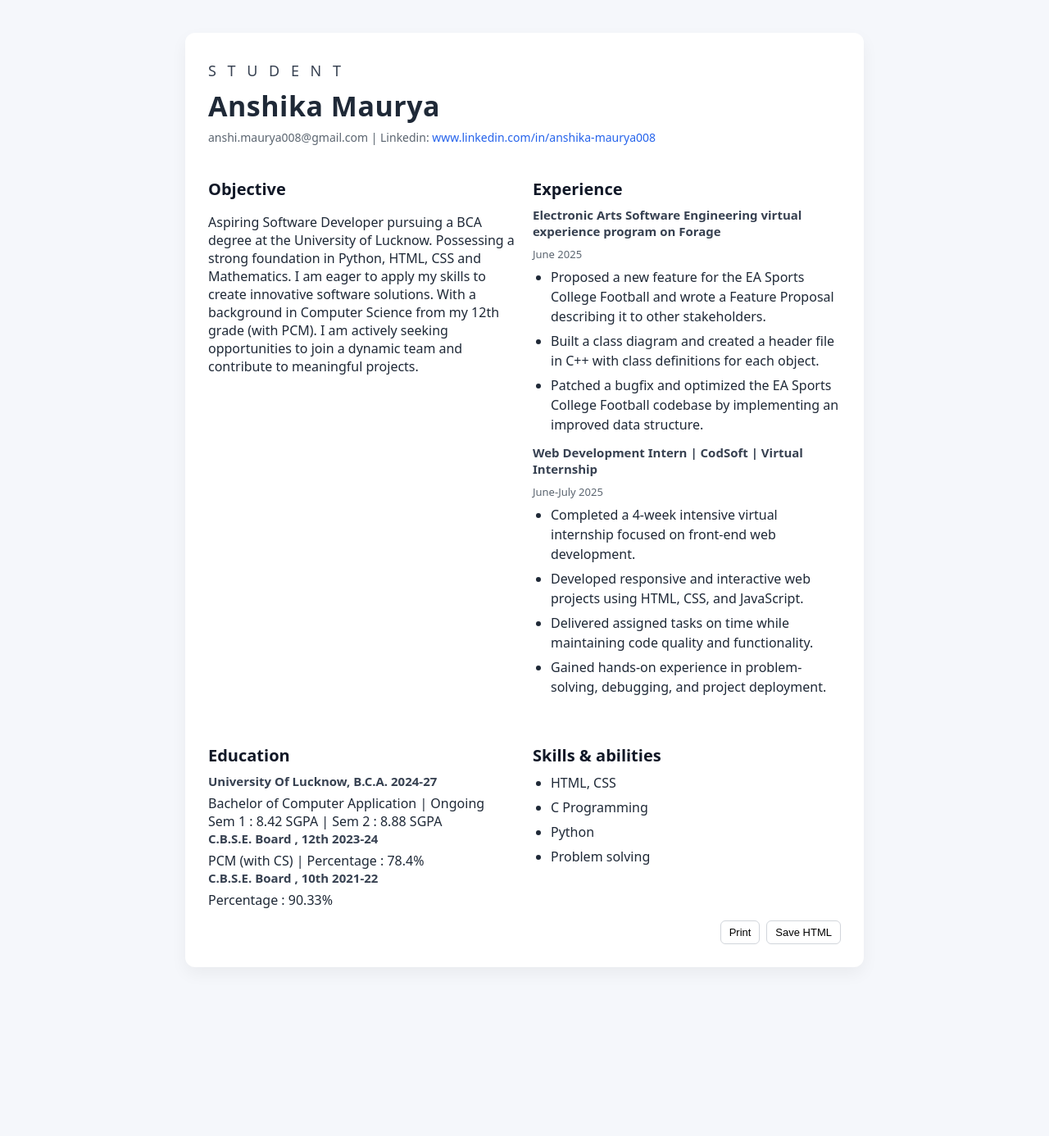
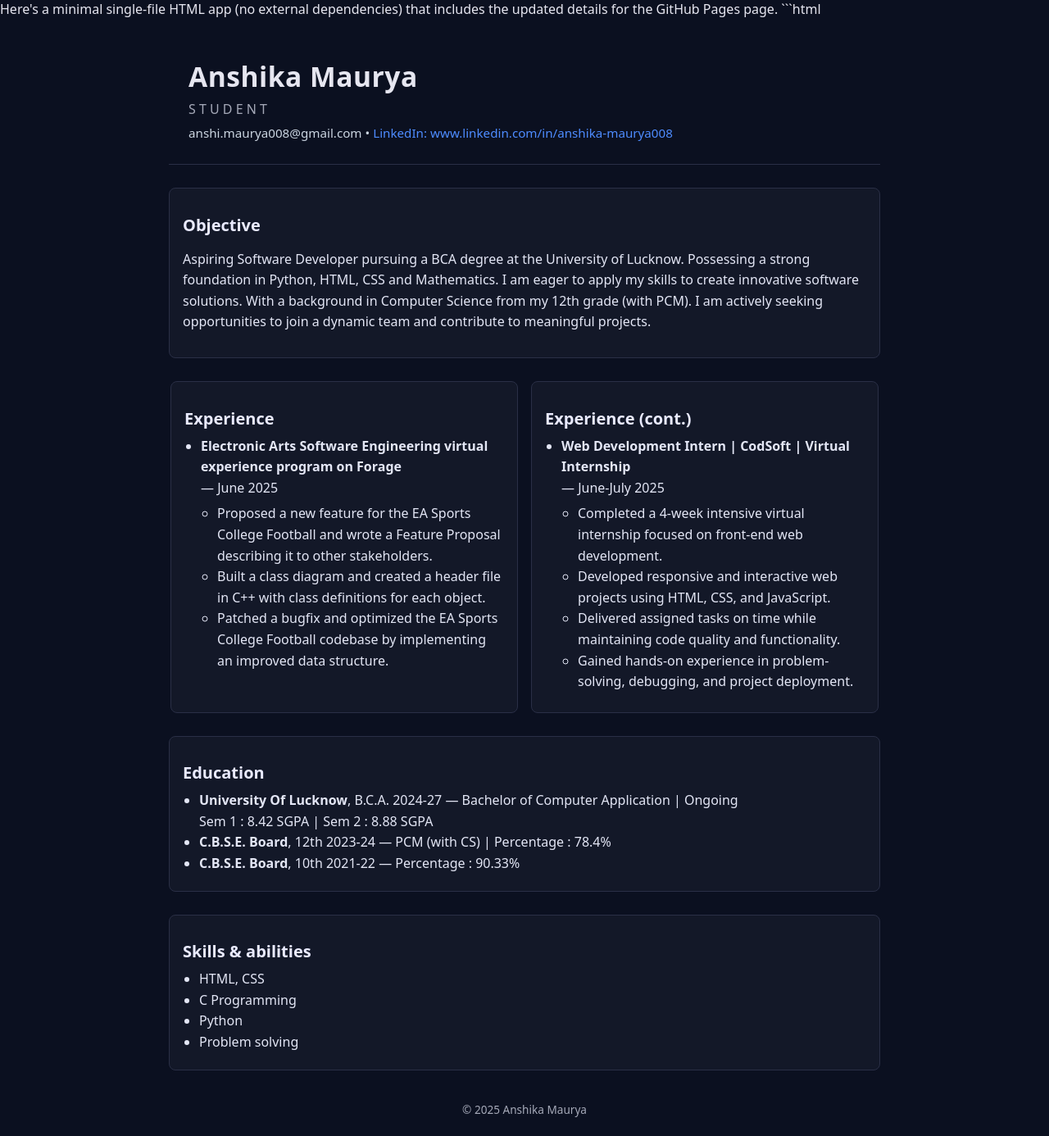
Before and after one commit to Anjali2325/personal-portfolio, a plain HTML site: page index.html in a window 1280 px wide. Shown: the top 1386 px of the page at 82% size. Before the commit the page ends 1220 px from the top, so only its background shows below. Drawn offline with Linux system fonts and the light colour scheme.

Commit message:
Update app for round 2

````diff
--- a/index.html
+++ b/index.html
@@ -1,134 +1,116 @@
-<!DOCTYPE html>
+Here's a minimal single-file HTML app (no external dependencies) that includes the updated details for the GitHub Pages page.
+
+```html
+<!doctype html>
 <html lang="en">
 <head>
-  <meta charset="UTF-8" />
+  <meta charset="utf-8" />
   <meta name="viewport" content="width=device-width, initial-scale=1" />
   <title>Anshika Maurya - Profile</title>
   <style>
     :root {
-      --bg: #f5f7fb;
-      --card: #ffffff;
-      --text: #1f2937;
-      --muted: #5b6570;
-      --accent: #2563eb;
+      --bg: #0b1020;
+      --card: #141a2a;
+      --text: #e6e6f0;
+      --muted: #a5a9b8;
+      --accent: #4e8cff;
+      --border: #2a2f46;
     }
-
     * { box-sizing: border-box; }
-    html, body { margin: 0; padding: 0; background: var(--bg); color: var(--text); font-family: system-ui, -apple-system, "Segoe UI", Roboto, Arial, sans-serif; }
-    .wrapper { max-width: 860px; margin: 40px auto; padding: 0 16px; }
-
-    .card {
-      background: var(--card);
-      border-radius: 12px;
-      padding: 28px;
-      box-shadow: 0 8px 20px rgba(0,0,0,.05);
-    }
-
-    header { text-align: left; margin-bottom: 20px; }
-    .name { font-size: 34px; font-weight: 700; margin: 0; letter-spacing: .5px; }
-    .tag { font-size: 18px; color: #374151; margin: 6px 0 8px; letter-spacing: 0.25em; }
-    .contact { font-size: 14px; color: var(--muted); margin-top: 6px; }
-    .contact a { color: var(--accent); text-decoration: none; }
-    .contact a:hover { text-decoration: underline; }
-
-    main { display: grid; grid-template-columns: 1fr; gap: 16px; }
-
-    section { padding: 8px 0; }
-    h3 { font-size: 20px; margin: 14px 0 8px; color: #111827; }
-    h4 { font-size: 15px; margin: 0 0 6px; color: #374151; }
-    time { font-size: 13px; color: var(--muted); }
-
-    ul { padding-left: 22px; margin: 6px 0 12px; }
-    li { margin: 6px 0; line-height: 1.5; }
-
-    /* Simple responsive tweak */
-    @media (min-width: 720px) {
-      .layout { display: grid; grid-template-columns: 1fr 1fr; gap: 20px; }
-      section { padding: 6px 0; }
-    }
-
-    /* Optional dark mode toggle (minimal, not required) */
-    .btns { display: flex; gap: 8px; justify-content: flex-end; margin-top: 8px; }
-    .btn {
-      border: 1px solid #d1d5db;
-      background: #fff;
-      padding: 6px 10px;
-      border-radius: 6px;
-      cursor: pointer;
-      font-size: 13px;
+    html, body { margin: 0; padding: 0; background: var(--bg); color: var(--text); font-family: system-ui, -apple-system, Segoe UI, Roboto, Arial; }
+    a { color: var(--accent); text-decoration: none; }
+    .container { max-width: 900px; margin: 0 auto; padding: 20px 16px 40px; }
+    header { padding: 28px 20px; border-bottom: 1px solid var(--border); text-align: left; }
+    .name { font-size: 2.1rem; font-weight: 700; margin: 0; letter-spacing: .5px; }
+    .subtitle { color: var(--muted); margin: 6px 0 0; font-weight: 500; }
+    .contact { margin: 8px 0 0; font-size: 0.95rem; color: #cbd5e1; }
+    section { margin: 28px 0; padding: 0 2px; }
+    h2 { font-size: 1.25rem; margin-bottom: 8px; color: #e9eaff; }
+    p, li { line-height: 1.6; color: #e3e6f5; }
+    ul { padding-left: 20px; margin: 6px 0; }
+    .grid { display: grid; grid-template-columns: 1fr; gap: 12px; }
+    .card { background: rgba(20, 26, 42, 0.85); border: 1px solid var(--border); padding: 14px 16px; border-radius: 8px; }
+    .item { margin-bottom: 10px; }
+    .item > strong { display: block; }
+    .inline { display: inline; }
+    footer { text-align: center; color: var(--muted); font-size: 0.85rem; padding: 10px 0 20px; }
+    @media (min-width: 700px) {
+      .grid { grid-template-columns: 1fr 1fr; gap: 16px; }
+      header { padding: 28px 24px; }
     }
   </style>
 </head>
 <body>
-  <div class="wrapper">
-    <div class="card" aria-label="Profile Card">
+  <div class="container">
     <header>
-        <p class="tag" aria-label="Student tag">S T U D E N T</p>
       <h1 class="name">Anshika Maurya</h1>
-        <div class="contact" aria-label="Contact details">
-          <span>anshi.maurya008@gmail.com</span> |
-          <span>Linkedin:
-            <a href="https://www.linkedin.com/in/anshika-maurya008" target="_blank" rel="noopener">www.linkedin.com/in/anshika-maurya008</a>
-          </span>
+      <div class="subtitle">S T U D E N T</div>
+      <div class="contact">
+        <span id="email">anshi.maurya008@gmail.com</span> •
+        <a href="https://www.linkedin.com/in/anshika-maurya008" target="_blank" rel="noopener">LinkedIn: www.linkedin.com/in/anshika-maurya008</a>
       </div>
     </header>
 
-      <main class="layout" id="profile-content">
-        <section id="objective" aria-label="Objective">
-          <h3>Objective</h3>
+    <section id="objective" class="section card">
+      <h2>Objective</h2>
       <p>
         Aspiring Software Developer pursuing a BCA degree at the University of Lucknow.
-            Possessing a strong foundation in Python, HTML, CSS and Mathematics. I am eager to apply my skills to create innovative software solutions.
-            With a background in Computer Science from my 12th grade (with PCM). I am actively seeking opportunities to join a dynamic team and contribute to meaningful projects.
+        Possessing a strong foundation in Python, HTML, CSS and Mathematics. I am eager to apply my skills to create
+        innovative software solutions.
+        With a background in Computer Science from my 12th grade (with PCM). I am actively seeking opportunities to join a
+        dynamic team and contribute to meaningful projects.
       </p>
     </section>
 
-        <section id="experience" aria-label="Experience">
-          <h3>Experience</h3>
-
-          <div class="exp-item">
-            <h4>Electronic Arts Software Engineering virtual experience program on Forage</h4>
-            <time>June 2025</time>
+    <section id="experience" class="section grid">
+      <div class="card">
+        <h2>Experience</h2>
+        <ul>
+          <li class="item">
+            <strong>Electronic Arts Software Engineering virtual experience program on Forage</strong> — June 2025
             <ul>
               <li>Proposed a new feature for the EA Sports College Football and wrote a Feature Proposal describing it to other stakeholders.</li>
               <li>Built a class diagram and created a header file in C++ with class definitions for each object.</li>
               <li>Patched a bugfix and optimized the EA Sports College Football codebase by implementing an improved data structure.</li>
             </ul>
+          </li>
+        </ul>
       </div>
 
-          <div class="exp-item">
-            <h4>Web Development Intern | CodSoft | Virtual Internship</h4>
-            <time>June-July 2025</time>
+      <div class="card">
+        <h2>Experience (cont.)</h2>
+        <ul>
+          <li class="item">
+            <strong>Web Development Intern | CodSoft | Virtual Internship</strong> — June-July 2025
             <ul>
               <li>Completed a 4-week intensive virtual internship focused on front-end web development.</li>
               <li>Developed responsive and interactive web projects using HTML, CSS, and JavaScript.</li>
               <li>Delivered assigned tasks on time while maintaining code quality and functionality.</li>
               <li>Gained hands-on experience in problem-solving, debugging, and project deployment.</li>
             </ul>
+          </li>
+        </ul>
       </div>
     </section>
 
-        <section id="education" aria-label="Education">
-          <h3>Education</h3>
-          <div class="edu-item">
-            <h4>University Of Lucknow, B.C.A. 2024-27</h4>
-            <div>Bachelor of Computer Application | Ongoing</div>
-            <div>Sem 1 : 8.42 SGPA | Sem 2 : 8.88 SGPA</div>
-          </div>
-
-          <div class="edu-item">
-            <h4>C.B.S.E. Board , 12th 2023-24</h4>
-            <div>PCM (with CS) | Percentage : 78.4%</div>
-          </div>
-
-          <div class="edu-item">
-            <h4>C.B.S.E. Board , 10th 2021-22</h4>
-            <div>Percentage : 90.33%</div>
-          </div>
+    <section id="education" class="section card">
+      <h2>Education</h2>
+      <ul>
+        <li>
+          <strong>University Of Lucknow</strong>, B.C.A. 2024-27 — Bachelor of Computer Application | Ongoing
+          <br/> Sem 1 : 8.42 SGPA | Sem 2 : 8.88 SGPA
+        </li>
+        <li>
+          <strong>C.B.S.E. Board</strong>, 12th 2023-24 — PCM (with CS) | Percentage : 78.4%
+        </li>
+        <li>
+          <strong>C.B.S.E. Board</strong>, 10th 2021-22 — Percentage : 90.33%
+        </li>
+      </ul>
     </section>
 
-        <section id="skills" aria-label="Skills">
-          <h3>Skills & abilities</h3>
+    <section id="skills" class="section card">
+      <h2>Skills & abilities</h2>
       <ul>
         <li>HTML, CSS</li>
         <li>C Programming</li>
@@ -136,33 +118,36 @@
         <li>Problem solving</li>
       </ul>
     </section>
-      </main>
 
-      <div class="btns" aria-label="Actions">
-        <button class="btn" id="printBtn" title="Print Page">Print</button>
-        <button class="btn" id="downloadBtn" title="Download as HTML">Save HTML</button>
-      </div>
-    </div>
+    <footer>
+      © 2025 Anshika Maurya
+    </footer>
   </div>
 
+  <!-- Optional small JS: enable clicking email to copy -->
   <script>
-    // Minimal interactivity: print and download current HTML
-    document.getElementById('printBtn').addEventListener('click', function () {
-      window.print();
+    // Copy email to clipboard on click for convenience (optional)
+    (function() {
+      var emailEl = document.getElementById('email');
+      if (!emailEl) return;
+      emailEl.style.cursor = 'copy';
+      emailEl.title = 'Click to copy email';
+      emailEl.addEventListener('click', function() {
+        var text = emailEl.textContent.trim();
+        if (navigator && navigator.clipboard && navigator.clipboard.writeText) {
+          navigator.clipboard.writeText(text);
+        } else {
+          // Fallback for older browsers
+          var ta = document.createElement('textarea');
+          ta.value = text;
+          document.body.appendChild(ta);
+          ta.select();
+          document.execCommand('copy');
+          document.body.removeChild(ta);
+        }
       });
-    document.getElementById('downloadBtn').addEventListener('click', function () {
-      // Create a simple HTML blob containing the content of the card
-      const content = document.querySelector('.card').outerHTML;
-      const blob = new Blob(['<!doctype html><html><head><meta charset="utf-8"/><title>Anshika Maurya - Profile</title></head><body>' + content + '</body></html>'], { type: 'text/html' });
-      const url = URL.createObjectURL(blob);
-      const a = document.createElement('a');
-      a.href = url;
-      a.download = 'anshika_maurya_profile.html';
-      document.body.appendChild(a);
-      a.click();
-      document.body.removeChild(a);
-      URL.revokeObjectURL(url);
-    });
+    }());
   </script>
 </body>
 </html>
+```
````
Lines whose indentation alone changed are shown as unchanged.
